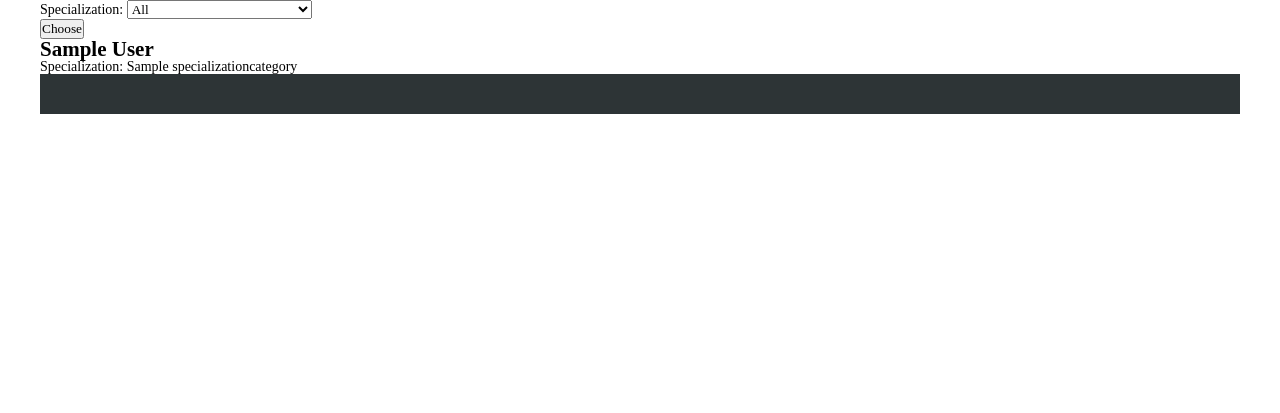
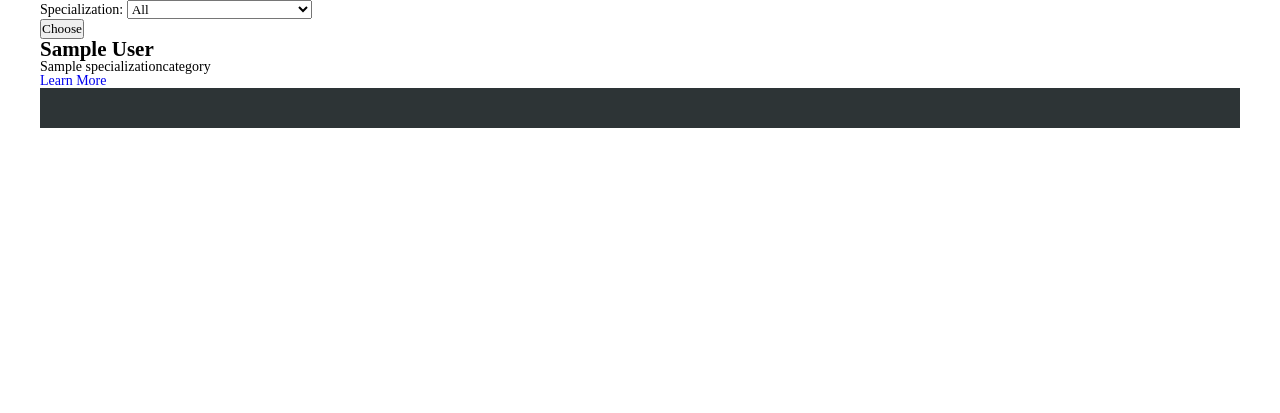
Before and after one commit to yaseliwanoff/mediconnect, a Django app: page /doctor-list/ in a window 1280 px wide. Shown: the part 241-654 px from the top of the page. Run offline with Django 5.2, Linux system fonts and the light colour scheme; tables that the repository leaves empty hold one stand-in row (values such as "Sample post"); some web fonts are replaced.

Commit message:
Added requirements.txt and fixed bugs in templates

```diff
--- a/main/templates/main/doc-info.html
+++ b/main/templates/main/doc-info.html
@@ -4,12 +4,9 @@
 
 {% block body %}
     <img src="{{ doctor.photo.url }}" alt="" style="width:50px;">
-    <p>{{ doctor.first_name }}</p>
-    <p>{{ doctor.last_name }}</p>
+    <p>{{ doctor.first_name }}{{ doctor.last_name }}</p>
     <p>{{ doctor.about }}</p>
     <p>{{ doctor.experience }}</p>
-    <p>{{ doctor.price }}₾</p>
-
     <form method="post" action="{% url 'DocInfo' doctor_id=doctor.id %}">
     {% csrf_token %}
     {{ form.as_p }}
--- a/main/templates/main/doctor-list.html
+++ b/main/templates/main/doctor-list.html
@@ -12,7 +12,8 @@
     {% for doctor in doctors %}
         <div>
             <h2>{{ doctor.first_name }} {{ doctor.last_name }}</h2>
-            <p>Specialization: {{ doctor.specialization }}</p>
+            <p>{{ doctor.specialization }}</p>
+            <a href="{% url 'DocInfo' doctor_id=doctor.id %}">Learn More</a>
         </div>
     {% endfor %}
 {% endblock %}
```
Also changed, not shown: requirements.txt (added, +7 -0 lines).
